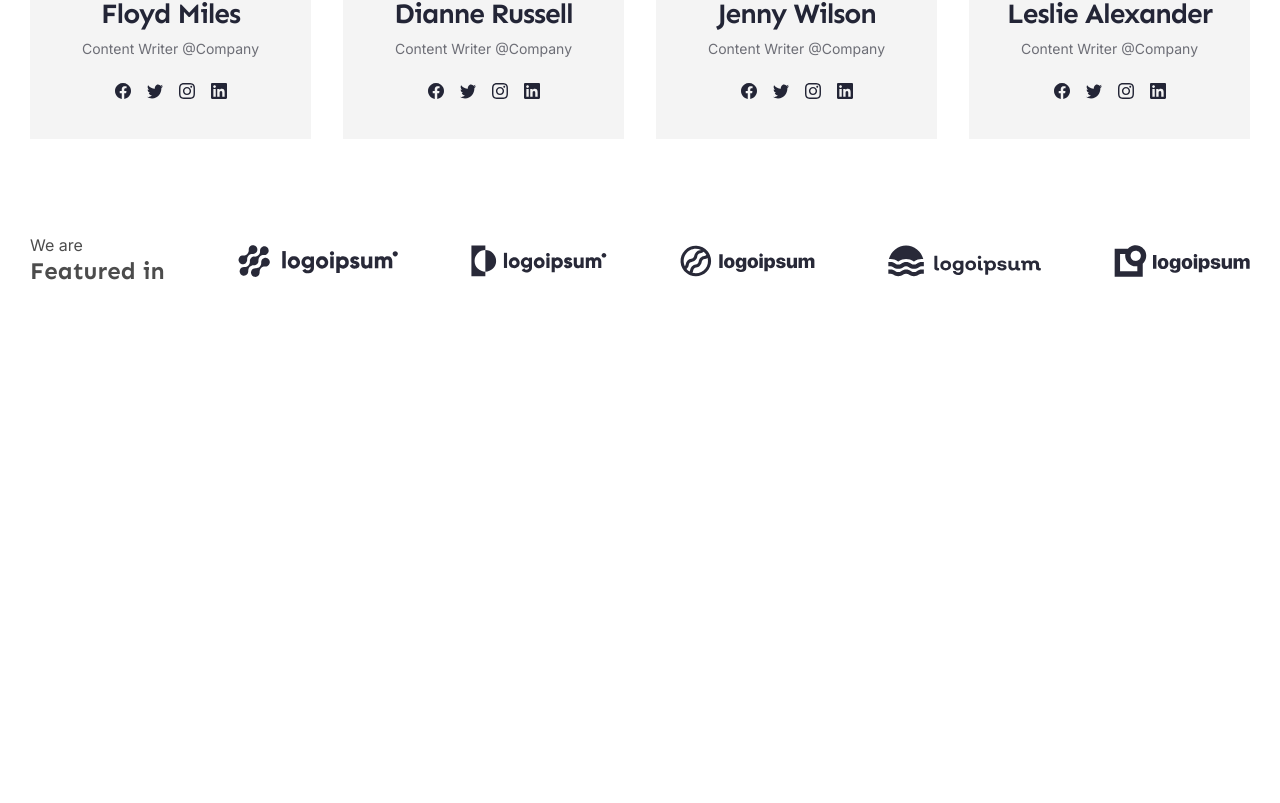
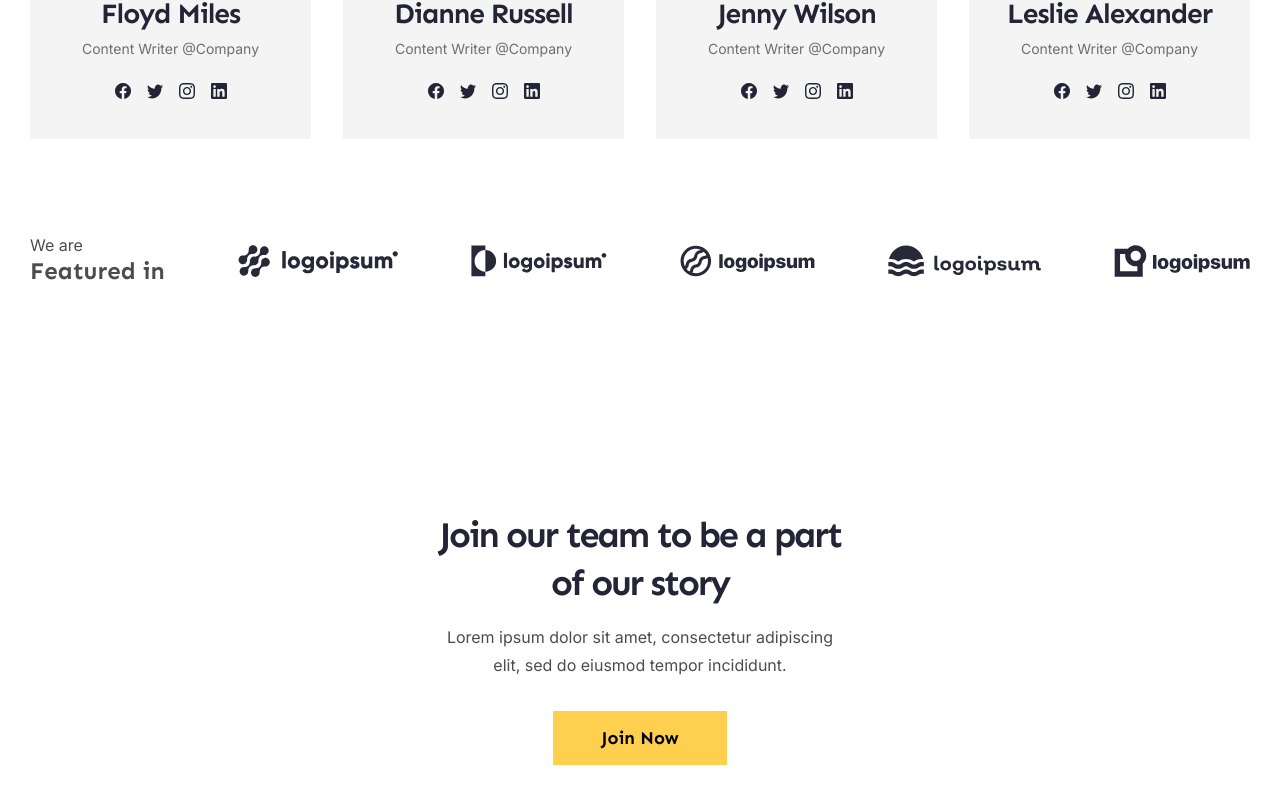
Before and after one commit to hattrickkk/modsen-blog, a Next.js app: page / in a window 1280 px wide. Shown: the part 3978-4781 px from the top of the page. Before the commit the page ends 4361 px from the top, so only its background shows below. Built offline with nearby package versions, Linux system fonts and the light colour scheme.

Commit message:
feat: add team section

```diff
--- a/src/customPages/home/index.tsx
+++ b/src/customPages/home/index.tsx
@@ -1,4 +1,13 @@
-import { AboutUs, AuthorsSection, CategorySection, Hero, OurStory, PartnersSection, PostsSection } from '@/widgets'
+import {
+    AboutUs,
+    AuthorsSection,
+    CategorySection,
+    Hero,
+    OurStory,
+    PartnersSection,
+    PostsSection,
+    TeamSection,
+} from '@/widgets'
 
 export const Home = () => {
     return (
@@ -10,6 +19,7 @@ export const Home = () => {
             <OurStory />
             <AuthorsSection />
             <PartnersSection />
+            <TeamSection />
         </>
     )
 }
--- a/src/shared/constants/paths.ts
+++ b/src/shared/constants/paths.ts
@@ -1,9 +1,10 @@
 const BLOG = '/blog'
 const ABOUT = '/about'
+const CONTACT_US = '/contact-us'
 const CATEGORIES = '/categories'
 const BUSINESS = `${CATEGORIES}/business`
 const STARTUP = `${CATEGORIES}/startup`
 const ECONOMY = `${CATEGORIES}/economy`
 const TECHNOLOGY = `${CATEGORIES}/technology`
 
-export { BLOG, BUSINESS, STARTUP, ECONOMY, TECHNOLOGY, ABOUT }
+export { BLOG, BUSINESS, STARTUP, ECONOMY, TECHNOLOGY, ABOUT, CONTACT_US }
--- a/src/widgets/index.ts
+++ b/src/widgets/index.ts
@@ -7,3 +7,4 @@ export { AboutUs } from './aboutUs'
 export { OurStory } from './ourStory'
 export { AuthorsSection } from './authorsSection'
 export { PartnersSection } from './partnersSection'
+export { TeamSection } from './teamSection'
--- /dev/null
+++ b/src/widgets/teamSection/index.tsx
@@ -0,0 +1,20 @@
+import { NavigateButton } from '@/features'
+import { commonStyles, paths, Title } from '@/shared'
+
+import styles from './styles.module.scss'
+
+export const TeamSection = () => {
+    return (
+        <section className={styles.section}>
+            <div className={commonStyles.container}>
+                <div className={styles.wrapper}>
+                    <Title value='Join our team to be a part of our story' className={styles.title} />
+                    <p className={styles.text}>
+                        Lorem ipsum dolor sit amet, consectetur adipiscing elit, sed do eiusmod tempor incididunt.
+                    </p>
+                    <NavigateButton pathName={paths.CONTACT_US} value='Join Now' />
+                </div>
+            </div>
+        </section>
+    )
+}
--- /dev/null
+++ b/src/widgets/teamSection/styles.module.scss
@@ -0,0 +1,29 @@
+.section {
+    padding: 128px 0;
+
+    .wrapper {
+        max-width: 415px;
+        margin: 0 auto;
+        text-align: center;
+
+        .title {
+            margin-bottom: 16px;
+        }
+
+        .text {
+            margin-bottom: 32px;
+        }
+    }
+}
+
+@media screen and (max-width: $SMALL_TABLET) {
+    .section {
+        padding: 90px 0;
+    }
+}
+
+@media screen and (max-width: $PHONE) {
+    .section {
+        padding: 65px 0;
+    }
+}
```
